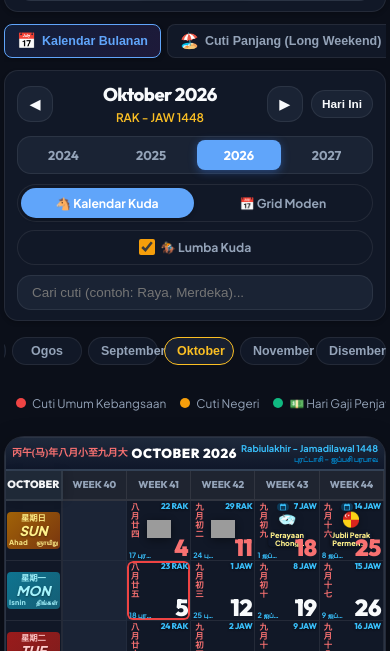
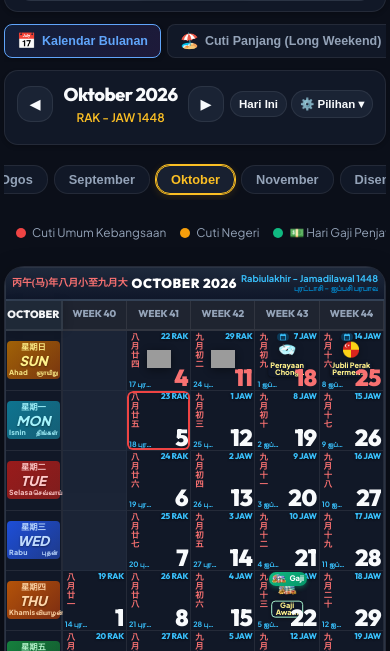
Before and after one commit to keristmuath1-bit/Malaysia_Kalendar, a website built with Vite: page index.html in a window 390 px wide. Shown: the part 136-787 px from the top of the page. Built offline with nearby package versions, Linux system fonts and the light colour scheme; grey boxes are pictures that could not be loaded.

Commit message:
fix(mobile): baiki teks pill bulan September terkeluar dan laksana autohide/drawer bagi tetapan toolbar

```diff
--- a/index.html
+++ b/index.html
@@ -105,9 +105,19 @@
                 <span id="currentHijriTitle" class="hijri-badge">Rejab - Syaaban 1447</span>
               </div>
               <button id="nextMonthBtn" class="btn-icon" aria-label="Bulan Seterusnya">▶</button>
+              <div class="month-nav-actions">
                 <button id="todayBtn" class="btn-today">Hari Ini</button>
+                <button id="toggleFilterBtn" class="btn-toolbar-toggle" aria-expanded="false" title="Pilihan Paparan & Carian">
+                  <span class="toolbar-toggle-icon">⚙️</span>
+                  <span class="toolbar-toggle-text">Pilihan</span>
+                  <span id="toggleFilterArrow" class="toolbar-toggle-arrow">▾</span>
+                  <span id="filterActiveDot" class="filter-active-dot" style="display: none;"></span>
+                </button>
+              </div>
             </div>
 
+            <!-- Collapsible Secondary Toolbar Controls (Auto-hidden on Mobile to Prevent Clutter) -->
+            <div class="toolbar-collapsible" id="toolbarCollapsible">
               <!-- Year Picker -->
               <div class="year-pills">
                 <button class="year-pill" data-year="2024">2024</button>
@@ -132,6 +142,7 @@
               <div class="search-box">
                 <input type="text" id="holidaySearchInput" placeholder="Cari cuti (contoh: Raya, Merdeka)..." />
                 <button id="searchClearBtn" class="search-clear-btn" style="display:none;">✕</button>
+              </div>
             </div>
           </div>
 
--- a/src/main.js
+++ b/src/main.js
@@ -260,12 +260,14 @@ function setupEventListeners() {
       state.calendarViewMode = 'kuda';
       viewKudaBtn.classList.add('active');
       viewGridBtn.classList.remove('active');
+      updateFilterIndicator();
       renderCalendar();
     });
     viewGridBtn.addEventListener('click', () => {
       state.calendarViewMode = 'grid';
       viewGridBtn.classList.add('active');
       viewKudaBtn.classList.remove('active');
+      updateFilterIndicator();
       renderCalendar();
     });
   }
@@ -275,6 +277,7 @@ function setupEventListeners() {
   if (toggleHorseRace) {
     toggleHorseRace.addEventListener('change', (e) => {
       state.showHorseRacing = e.target.checked;
+      updateFilterIndicator();
       renderCalendar();
     });
   }
@@ -285,13 +288,31 @@ function setupEventListeners() {
   searchInput.addEventListener('input', (e) => {
     const val = e.target.value.trim().toLowerCase();
     clearBtn.style.display = val ? 'block' : 'none';
+    updateFilterIndicator();
     filterCalendarSearch(val);
   });
   clearBtn.addEventListener('click', () => {
     searchInput.value = '';
     clearBtn.style.display = 'none';
+    updateFilterIndicator();
     renderCalendar();
   });
+
+  // Mobile Collapsible Toolbar Drawer Toggle (Autohide to prevent mobile clutter)
+  const toggleFilterBtn = document.getElementById('toggleFilterBtn');
+  const toolbarCollapsible = document.getElementById('toolbarCollapsible');
+  const toggleFilterArrow = document.getElementById('toggleFilterArrow');
+
+  if (toggleFilterBtn && toolbarCollapsible) {
+    toggleFilterBtn.addEventListener('click', () => {
+      const isOpen = toolbarCollapsible.classList.toggle('is-open');
+      toggleFilterBtn.classList.toggle('active', isOpen);
+      toggleFilterBtn.setAttribute('aria-expanded', String(isOpen));
+      if (toggleFilterArrow) {
+        toggleFilterArrow.textContent = isOpen ? '▴' : '▾';
+      }
+    });
+  }
 
   // School Group Buttons
   document.getElementById('btnGroupA').addEventListener('click', (e) => {
@@ -443,8 +464,23 @@ function renderMonthPills() {
   }
 }
 
+// Active Filter & Option Indicator Badge
+function updateFilterIndicator() {
+  const filterActiveDot = document.getElementById('filterActiveDot');
+  const searchInput = document.getElementById('holidaySearchInput');
+  if (!filterActiveDot) return;
+  const isYearModified = state.year !== 2026;
+  const isSearchActive = searchInput && searchInput.value.trim().length > 0;
+  const isViewModified = state.calendarViewMode !== 'kuda';
+  const isHorseModified = !state.showHorseRacing;
+  const hasActiveFilters = isYearModified || isSearchActive || isViewModified || isHorseModified;
+  filterActiveDot.style.display = hasActiveFilters ? 'inline-block' : 'none';
+}
+
 // Master Calendar Render Router
 function renderCalendar() {
+  updateFilterIndicator();
+
   // Update header text
   const monthName = (MONTH_NAMES[state.locale] || MONTH_NAMES.ms)[state.month - 1];
   document.getElementById('currentMonthYear').textContent = `${monthName} ${state.year}`;
--- a/src/style.css
+++ b/src/style.css
@@ -472,6 +472,71 @@ body {
   border-color: var(--accent-blue);
 }
 
+.month-nav-actions {
+  display: flex;
+  align-items: center;
+  gap: 8px;
+}
+
+.btn-toolbar-toggle {
+  display: none; /* Inlined on desktop, toggleable on mobile */
+  align-items: center;
+  gap: 6px;
+  padding: 6px 12px;
+  background: var(--bg-card);
+  border: 1px solid var(--border-color);
+  border-radius: var(--radius-md);
+  color: var(--text-primary);
+  font-size: 0.82rem;
+  font-weight: 700;
+  cursor: pointer;
+  white-space: nowrap;
+  position: relative;
+  transition: all var(--transition-fast);
+}
+
+.btn-toolbar-toggle:hover {
+  background: var(--bg-card-hover);
+  border-color: var(--border-color-focus);
+}
+
+.btn-toolbar-toggle.active {
+  background: rgba(245, 158, 11, 0.12);
+  border-color: var(--accent-gold);
+  color: var(--accent-gold);
+}
+
+.toolbar-toggle-arrow {
+  font-size: 0.72rem;
+  transition: transform var(--transition-fast);
+  display: inline-block;
+}
+
+.btn-toolbar-toggle.active .toolbar-toggle-arrow {
+  transform: rotate(180deg);
+}
+
+.filter-active-dot {
+  width: 7px;
+  height: 7px;
+  border-radius: 50%;
+  background: var(--accent-gold);
+  position: absolute;
+  top: 4px;
+  right: 4px;
+  box-shadow: 0 0 6px var(--accent-gold);
+}
+
+/* Secondary Toolbar (Collapsible on Mobile, Inlined on Desktop) */
+.toolbar-collapsible {
+  display: flex;
+  align-items: center;
+  justify-content: flex-end;
+  flex-wrap: wrap;
+  gap: 14px;
+  flex: 1;
+}
+
 /* Year Pills */
 .year-pills {
   display: flex;
@@ -540,16 +605,25 @@ body {
 /* Month Quick Jump Pills */
 .month-pills {
   display: flex;
-  gap: 6px;
+  gap: 8px;
   overflow-x: auto;
-  padding-bottom: 4px;
+  padding: 4px 2px 8px;
+  scrollbar-width: none;
+  -ms-overflow-style: none;
+  -webkit-overflow-scrolling: touch;
+}
+
+.month-pills::-webkit-scrollbar {
+  display: none;
 }
 
 .month-pill {
-  flex: 1;
-  min-width: 70px;
+  flex: 0 0 auto;
+  width: auto;
+  min-width: max-content;
+  white-space: nowrap;
   text-align: center;
-  padding: 8px 10px;
+  padding: 8px 16px;
   background: var(--bg-surface);
   border: 1px solid var(--border-color);
   border-radius: var(--radius-md);
@@ -557,6 +631,7 @@ body {
   font-size: 0.84rem;
   font-weight: 600;
   cursor: pointer;
+  box-sizing: border-box;
   transition: all var(--transition-fast);
 }
 
@@ -570,6 +645,7 @@ body {
   border-color: var(--accent-gold);
   color: var(--accent-gold);
   font-weight: 800;
+  box-shadow: 0 0 0 1px var(--accent-gold), 0 2px 8px rgba(245, 158, 11, 0.2);
 }
 
 /* Legend Bar */
@@ -2298,12 +2374,17 @@ body {
   .calendar-toolbar {
     padding: 12px 14px;
     border-radius: var(--radius-md);
-    gap: 12px;
+    gap: 8px;
+    display: flex;
+    flex-direction: column;
   }
 
   .month-nav {
     width: 100%;
+    display: flex;
+    align-items: center;
     justify-content: space-between;
+    gap: 8px;
   }
 
   .current-month-heading h2 {
@@ -2317,6 +2398,53 @@ body {
   .btn-icon {
     width: 36px;
     height: 36px;
+  }
+
+  .month-nav-actions {
+    display: flex;
+    align-items: center;
+    gap: 6px;
+    flex-shrink: 0;
+  }
+
+  .btn-today {
+    padding: 6px 10px;
+    font-size: 0.76rem;
+    white-space: nowrap;
+  }
+
+  .btn-toolbar-toggle {
+    display: inline-flex;
+    align-items: center;
+    gap: 4px;
+    padding: 6px 10px;
+    font-size: 0.76rem;
+    white-space: nowrap;
+  }
+
+  /* Collapsible Secondary Toolbar Controls (Auto-hidden on Mobile to Prevent Clutter) */
+  .toolbar-collapsible {
+    width: 100%;
+    display: flex;
+    flex-direction: column;
+    gap: 10px;
+    max-height: 0;
+    opacity: 0;
+    overflow: hidden;
+    pointer-events: none;
+    transition: max-height 0.35s cubic-bezier(0.4, 0, 0.2, 1), opacity 0.25s ease, margin 0.3s ease, padding 0.3s ease;
+    margin: 0;
+    padding: 0;
+    border: none;
+  }
+
+  .toolbar-collapsible.is-open {
+    max-height: 450px;
+    opacity: 1;
+    pointer-events: auto;
+    margin-top: 6px;
+    padding-top: 10px;
+    border-top: 1px dashed var(--border-color);
   }
 
   .year-pills {
@@ -2368,12 +2496,21 @@ body {
     gap: 6px;
     scroll-snap-type: x proximity;
     -webkit-overflow-scrolling: touch;
+    scrollbar-width: none;
+  }
+  .month-pills::-webkit-scrollbar {
+    display: none;
   }
 
   .month-pill {
-    padding: 6px 12px;
-    font-size: 0.78rem;
+    flex: 0 0 auto !important;
+    width: auto !important;
+    min-width: max-content !important;
+    white-space: nowrap !important;
+    padding: 6px 14px !important;
+    font-size: 0.8rem;
     scroll-snap-align: center;
+    box-sizing: border-box !important;
   }
 
   /* Legend */
@@ -2604,7 +2741,7 @@ body {
   /* Calendar Toolbar */
   .calendar-toolbar {
     padding: 10px 12px;
-    gap: 10px;
+    gap: 8px;
     display: flex;
     flex-direction: column;
     width: 100%;
@@ -2615,21 +2752,39 @@ body {
     display: flex;
     align-items: center;
     justify-content: space-between;
-    gap: 8px;
+    gap: 6px;
   }
 
   .current-month-heading {
     text-align: center;
     flex: 1;
+    min-width: 0;
   }
 
   .current-month-heading h2 {
     font-size: 1.15rem;
+    white-space: nowrap;
+    overflow: hidden;
+    text-overflow: ellipsis;
+  }
+
+  .month-nav-actions {
+    display: flex;
+    align-items: center;
+    gap: 4px;
+    flex-shrink: 0;
   }
 
   .btn-today {
-    padding: 6px 10px;
-    font-size: 0.74rem;
+    padding: 6px 8px;
+    font-size: 0.72rem;
+    white-space: nowrap;
+  }
+
+  .btn-toolbar-toggle {
+    padding: 6px 8px;
+    font-size: 0.72rem;
+    gap: 3px;
     white-space: nowrap;
   }
 
```
Lines whose indentation alone changed are shown as unchanged.
